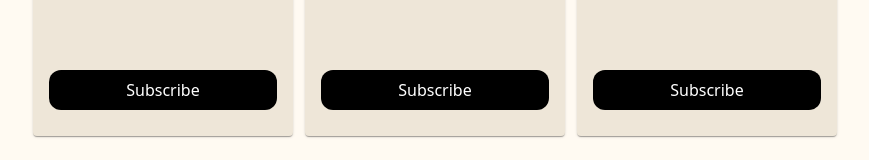
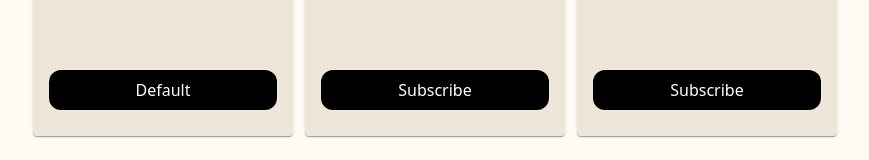
Before and after one commit to venkatesh-pro/querydocuments, a Next.js app in the folder frontend/: page / in a window 1280 px wide. Shown: the part 1088-1248 px from the top of the page, without its empty margins (205-1074 px from the left). Built offline with nearby package versions, Linux system fonts and the light colour scheme; no server answers.

Commit message:
fix some button

```diff
--- a/frontend/components/HomePage/Cards/Pricing.js
+++ b/frontend/components/HomePage/Cards/Pricing.js
@@ -52,6 +52,13 @@ const PricingCard = ({ info }) => {
             <button className="w-full cursor-default bg-black p-2 rounded-xl text-white">
               Current Plan
             </button>
+          ) : info.plan.toLocaleLowerCase() == "free" ? (
+            <button
+              disabled
+              className="w-full block text-center bg-black p-2 rounded-xl text-white"
+            >
+              Default
+            </button>
           ) : (
             <button
               onClick={() => {
```
